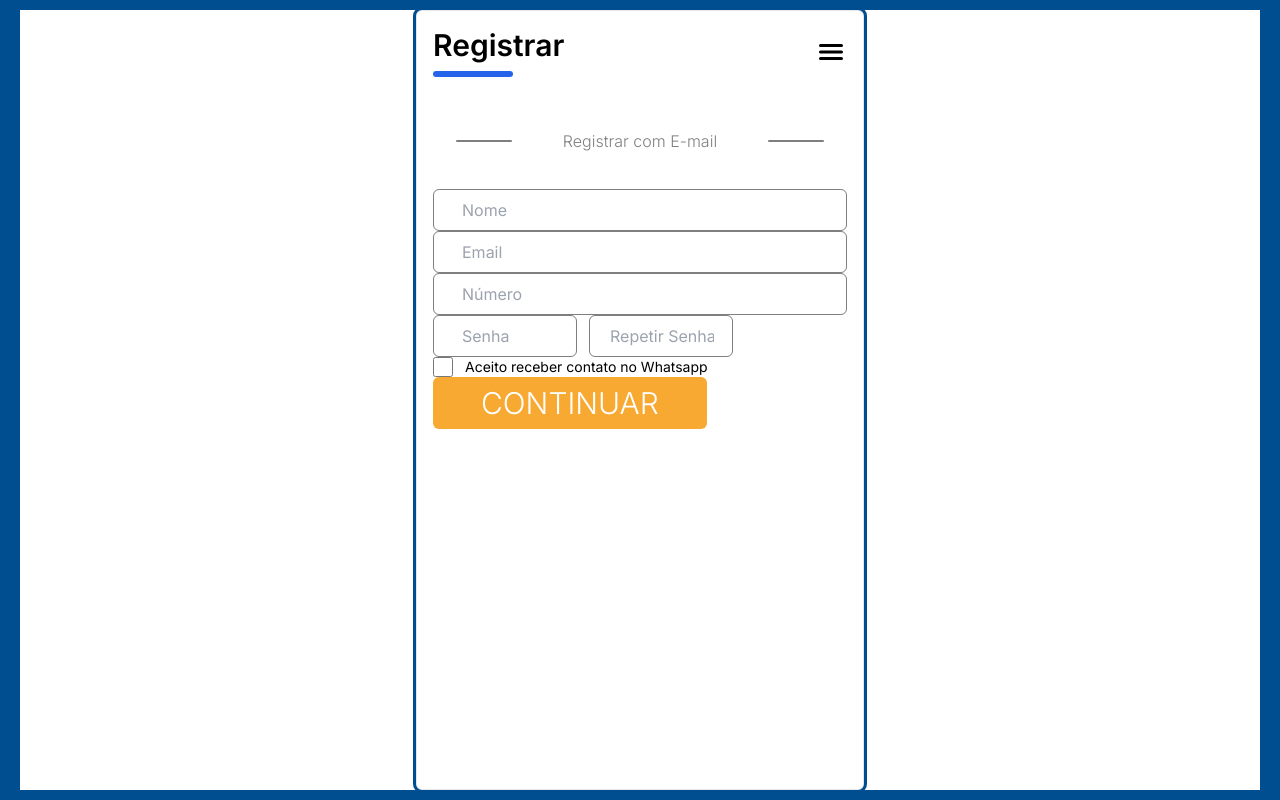
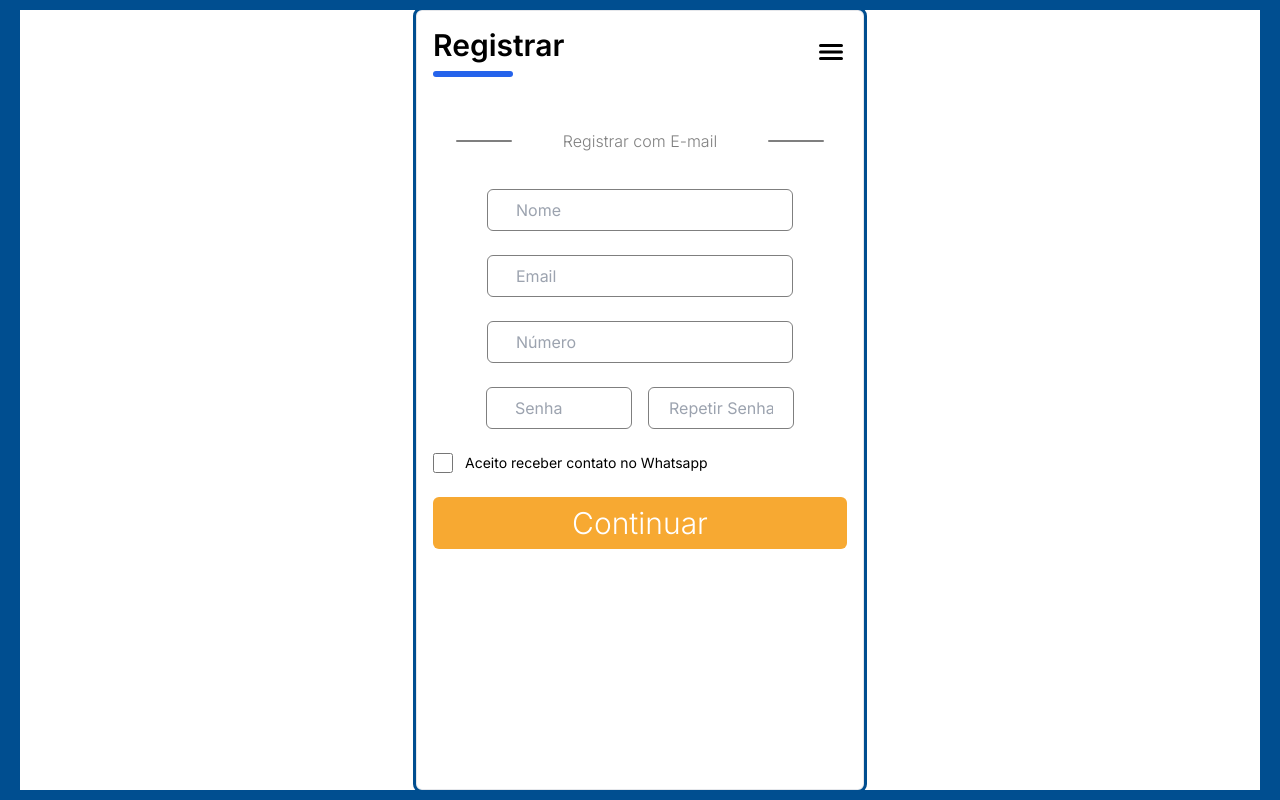
Before and after one commit to luxsoftw/SweetHubFrontend, a Next.js app: page /register in a window 1280 px wide. Built offline with nearby package versions, Linux system fonts and the light colour scheme.

Commit message:
fix: fix form spacing

```diff
--- a/app/components/auth-button.tsx
+++ b/app/components/auth-button.tsx
@@ -1,5 +1,4 @@
 "use client";
-import { useRouter } from "next/navigation";
 import type { ButtonHTMLAttributes } from "react";
 
 interface AuthButtonProps extends ButtonHTMLAttributes<HTMLButtonElement> {
@@ -7,15 +6,8 @@ interface AuthButtonProps extends ButtonHTMLAttributes<HTMLButtonElement> {
 }
 
 export function AuthButton({ title }: AuthButtonProps) {
-   const router = useRouter();
-
    return (
-      <button
-         onClick={() => {
-            router.push("/register/informations");
-         }}
-         className="items-center justify-center rounded-md bg-[#F7A932] px-12 py-2 text-3xl font-light text-white"
-      >
+      <button className="w-full items-center justify-center rounded-md bg-[#F7A932] px-12 py-2 text-3xl font-light text-white">
          {title}
       </button>
    );
--- a/app/components/input-form/input-root.tsx
+++ b/app/components/input-form/input-root.tsx
@@ -8,7 +8,7 @@ export function InputRoot({ children, ...rest }: InputRootProps) {
    return (
       <label
          {...rest}
-         className="flex flex-row items-center rounded-md border border-black/50 px-2 ring-[#F7A932] ring-offset-2 focus-within:border-none focus-within:ring-1"
+         className="flex w-full flex-row items-center rounded-md border border-black/50 px-2 ring-[#F7A932] ring-offset-2 focus-within:border-none focus-within:ring-1"
       >
          {children}
       </label>
--- a/app/register/address/page.tsx
+++ b/app/register/address/page.tsx
@@ -4,12 +4,24 @@ import { AuthBackground } from "@/app/components/auth-background";
 import { HeaderRegister } from "@/app/components/header-register";
 import { Input } from "../../components/input-form/index";
 import { AuthButton } from "@/app/components/auth-button";
+import { useRouter } from "next/navigation";
+import type { FormEvent } from "react";
 
 const AddressRegisterPage = () => {
+   const router = useRouter();
+
+   function handleGoTo(event: FormEvent) {
+      event.preventDefault();
+      router.push("/register/validation");
+   }
+
    return (
       <AuthBackground>
          <HeaderRegister title="Registrar" text="Informações de Endereço" />
-         <form action="">
+         <form
+            onSubmit={handleGoTo}
+            className="flex flex-col items-center gap-6"
+         >
             <Input.Root>
                <Input.Form type="text" placeholder="CEP" name="cep" />
                <Input.IconSearch />
@@ -30,7 +42,7 @@ const AddressRegisterPage = () => {
                   name="complete-address"
                />
             </Input.Root>
-            <AuthButton title="FINALIZAR" onClick={() => {}} />
+            <AuthButton type="submit" title="Continuar" />
          </form>
       </AuthBackground>
    );
--- a/app/register/components/checkbox-term.tsx
+++ b/app/register/components/checkbox-term.tsx
@@ -8,7 +8,7 @@ interface CheckBoxTermProps extends InputHTMLAttributes<HTMLInputElement> {
 
 export function CheckBoxTerm({ text, ...rest }: CheckBoxTermProps) {
    return (
-      <div className="flex flex-row items-center gap-3">
+      <div className="flex w-full flex-row items-center gap-3">
          <input
             type="checkbox"
             name="terms"
--- a/app/register/informations/page.tsx
+++ b/app/register/informations/page.tsx
@@ -4,12 +4,24 @@ import { AuthBackground } from "@/app/components/auth-background";
 import { AuthButton } from "@/app/components/auth-button";
 import { HeaderRegister } from "@/app/components/header-register";
 import { Input } from "@/app/components/input-form/index";
+import { useRouter } from "next/navigation";
+import type { FormEvent } from "react";
 
 const GeneralInformationRegisterPage = () => {
+   const router = useRouter();
+
+   function handleGoTo(event: FormEvent) {
+      event.preventDefault();
+      router.push("/register/address");
+   }
+
    return (
       <AuthBackground>
          <HeaderRegister title="Registrar" text="Informações Gerais" />
-         <form action="">
+         <form
+            onSubmit={handleGoTo}
+            className="flex flex-col items-center gap-6"
+         >
             <Input.Root>
                <Input.Form type="text" placeholder="CNPJ" />
                <Input.IconSearch
--- a/app/register/page.tsx
+++ b/app/register/page.tsx
@@ -1,22 +1,34 @@
 "use client";
 
+import { useRouter } from "next/navigation";
 import { AuthBackground } from "../components/auth-background";
 import { AuthButton } from "../components/auth-button";
 import { HeaderRegister } from "../components/header-register";
 import InputForm from "../components/input-form";
 import { CheckBoxTerm } from "./components/checkbox-term";
+import type { FormEvent } from "react";
 
 const RegisterPage = () => {
+   const router = useRouter();
+
+   function handleGoTo(event: FormEvent) {
+      event.preventDefault();
+      router.push("/register/informations");
+   }
+
    return (
       <AuthBackground>
          <HeaderRegister title="Registrar" text="Registrar com E-mail" />
-         <form action="">
+         <form
+            onSubmit={handleGoTo}
+            className="flex flex-col items-center gap-6"
+         >
             <InputForm name="name" placeholder="Nome" />
             <InputForm name="email" placeholder="Email" />
             <InputForm type="tel" name="cellphone" placeholder="Número" />
 
-            <div className="flex flex-row gap-3">
-               <label className="flex w-36 rounded-md border border-black/50 px-2 ring-[#F7A932] ring-offset-2 focus-within:border-none focus-within:ring-1">
+            <div className="flex flex-row gap-4">
+               <label className="flex rounded-md border border-black/50 px-2 ring-[#F7A932] ring-offset-2 focus-within:border-none focus-within:ring-1">
                   <input
                      placeholder="Senha"
                      type="password"
@@ -24,7 +36,7 @@ const RegisterPage = () => {
                   />
                </label>
 
-               <label className="flex w-36 items-center rounded-md border border-black/50 px-2 ring-[#F7A932] ring-offset-2 focus-within:border-none focus-within:ring-1">
+               <label className="flex items-center rounded-md border border-black/50 px-2 ring-[#F7A932] ring-offset-2 focus-within:border-none focus-within:ring-1">
                   <input
                      type="password"
                      placeholder="Repetir Senha"
@@ -33,7 +45,7 @@ const RegisterPage = () => {
                </label>
             </div>
             <CheckBoxTerm text="Aceito receber contato no Whatsapp" />
-            <AuthButton type="submit" title="CONTINUAR" />
+            <AuthButton type="submit" title="Continuar" />
          </form>
       </AuthBackground>
    );
```
